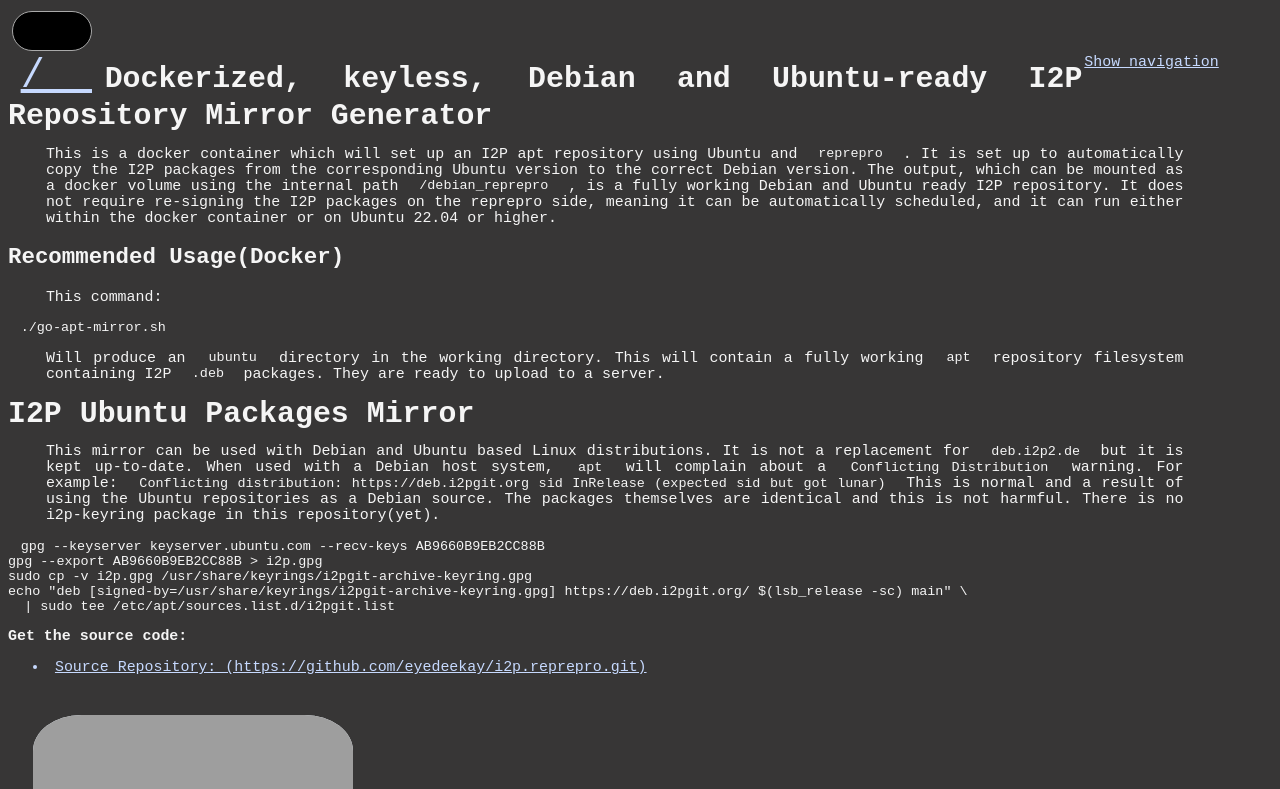
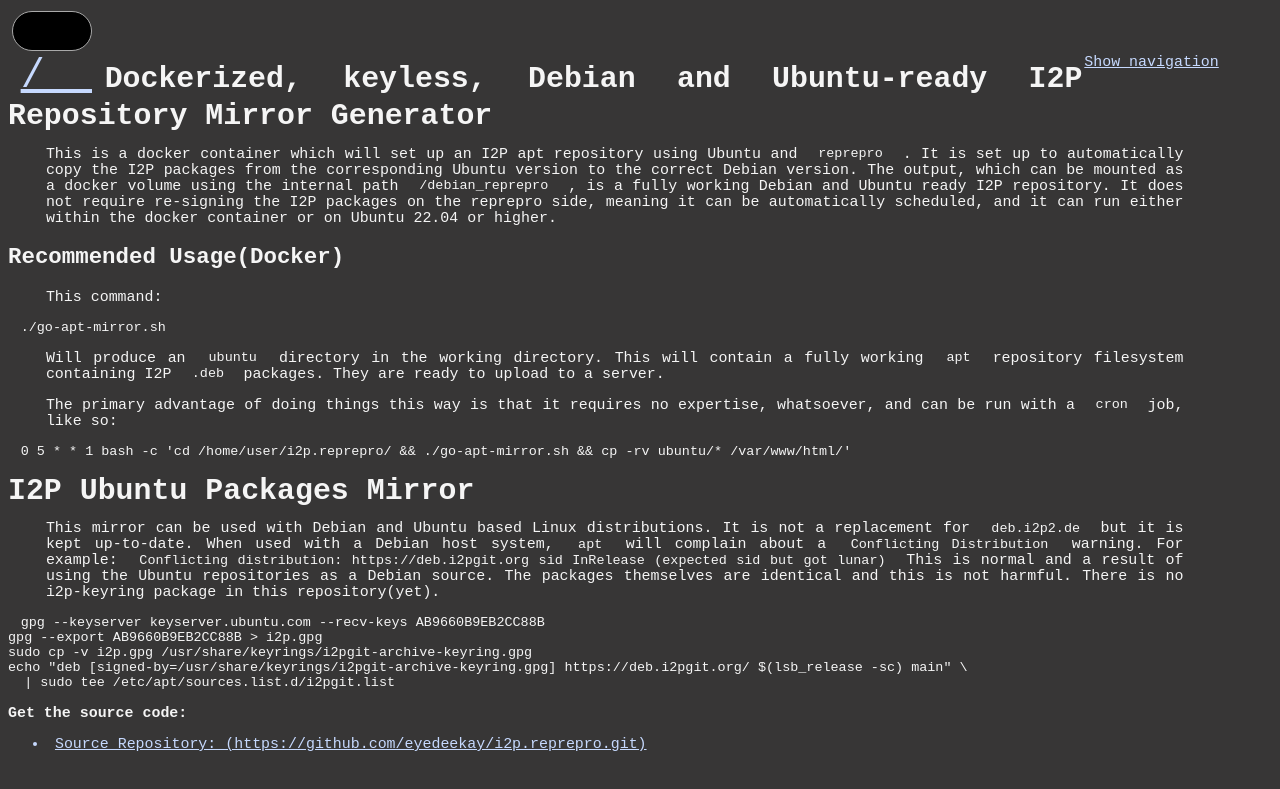
Before and after one commit to eyedeekay/i2p.reprepro, a plain HTML site: page index.html in a window 1280 px wide. Shown: the top 789 px of the page. Drawn offline with Linux system fonts and the light colour scheme; grey boxes are pictures that could not be loaded.

Commit message:
page generation update for: 2023-11-01 19:11:03.002449338 -0400 EDT m=+0.029116027

```diff
--- a/index.html
+++ b/index.html
@@ -87,6 +87,15 @@
       packages.
       They are ready to upload to a server.
     </p>
+    <p>
+      The primary advantage of doing things this way is that it requires no expertise, whatsoever, and can be run with a
+      <code>
+        cron
+      </code>
+      job, like so:
+    </p>
+    <pre><code>0 5 * * 1 bash -c 'cd /home/user/i2p.reprepro/ &amp;&amp; ./go-apt-mirror.sh &amp;&amp; cp -rv ubuntu/* /var/www/html/'
+</code></pre>
     <h1>
       I2P Ubuntu Packages Mirror
     </h1>
```
Also changed, not shown: 1 other file.
